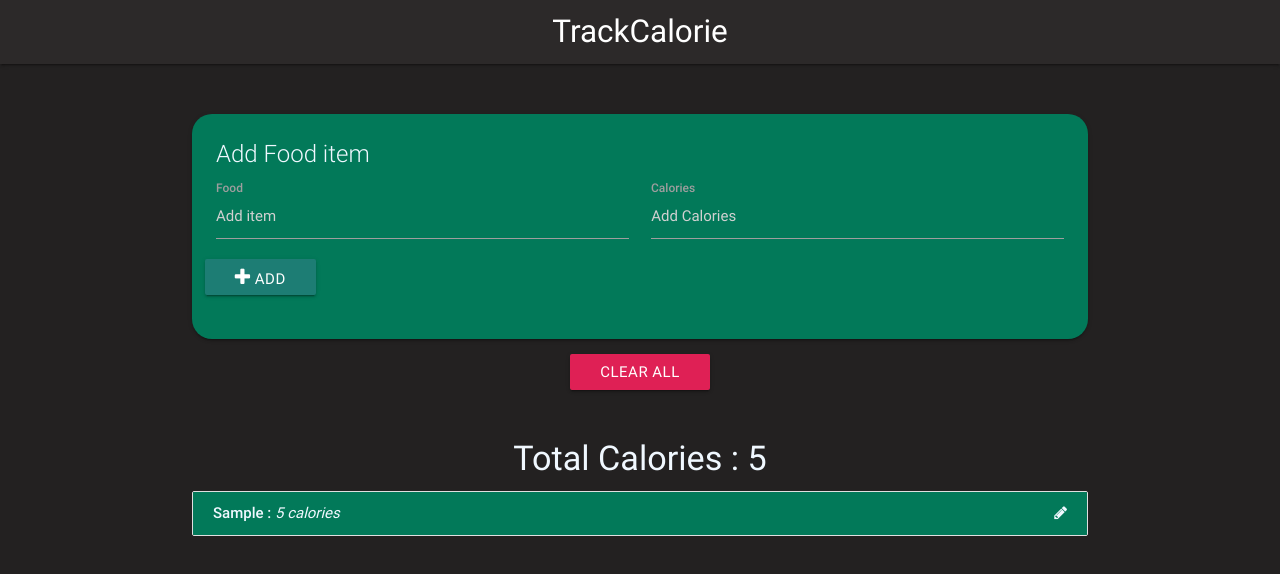
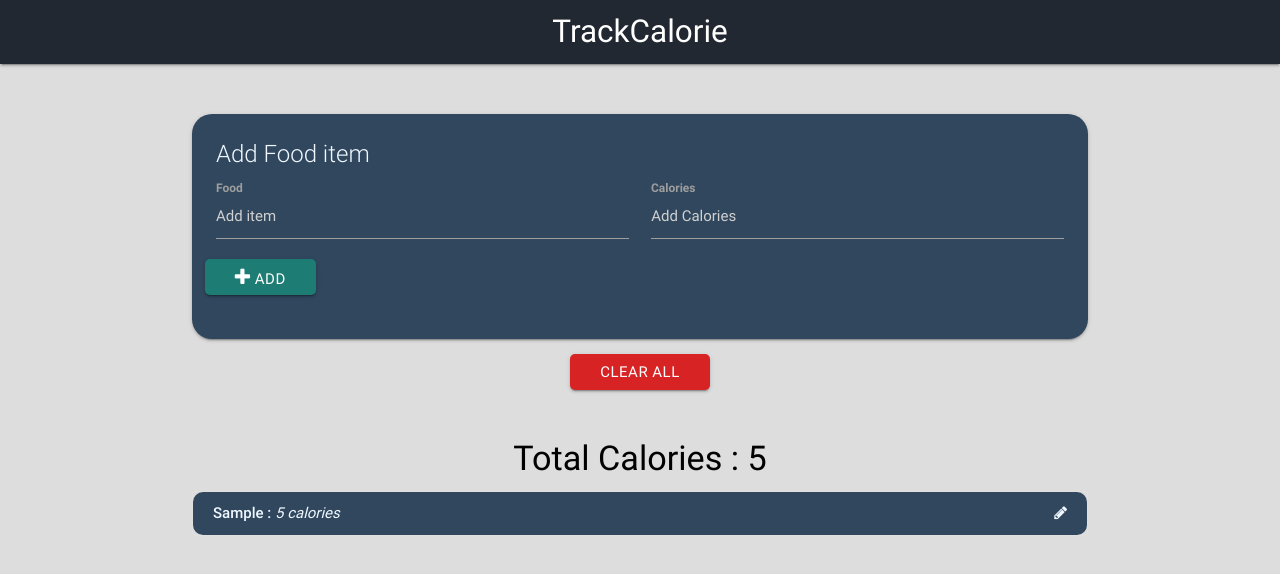
Before and after one commit to anejaabhishek/track-calorie, a plain HTML site: page index.html in a window 1280 px wide. Both pictures are taken after typing "Sample", "5" into the empty fields and a click on the button "ADD". Drawn offline with nearby package versions, Linux system fonts and the light colour scheme.

Commit message:
Changed styling

```diff
--- a/style.css
+++ b/style.css
@@ -1,11 +1,11 @@
 body {
-  background-color: #232121;
+  background-color: #dddddd;
   height: 100vh;
   color: aliceblue;
 }
 
 .nav-wrapper {
-  background-color: rgb(44, 41, 41);
+  background-color: #222831;
 }
 
 .brand-logo {
@@ -13,19 +13,18 @@ body {
 }
 
 .card {
-  background-color: #027959;
-  color: aliceblue;
+  background-color: #30475e;
   margin-top: 50px;
   border-radius: 20px;
 }
 
 #item-list li {
-  background-color: #027959;
+  background-color: #30475e;
 }
 
 #total-calories {
   margin-top: 50px;
-  color: aliceblue;
+  color: black;
 }
 
 ul {
@@ -36,6 +35,11 @@ ul i {
   color: aliceblue;
 }
 
+ul li {
+  margin-top: 20px;
+  border-radius: 10px;
+}
+
 .clear-btn-div {
   display: flex;
   align-items: center;
@@ -43,7 +47,7 @@ ul i {
 }
 
 .clear-btn {
-  background-color: #df2055;
+  background-color: #d72323;
 }
 
 .delete-btn {
@@ -51,11 +55,11 @@ ul i {
 }
 
 .update-btn {
-  background-color: #2b4c93;
+  background-color: #00adb5;
 }
 
 .add-btn {
-  background-color: #3c10a6;
+  background-color: #f05454;
 }
 
 .back-btn {
@@ -64,6 +68,10 @@ ul i {
 }
 
 label {
-  font-weight: 500;
-  color: aliceblue;
+  font-weight: 800;
+  color: black;
 }
+
+.btn {
+  border-radius: 5px;
+}
```
